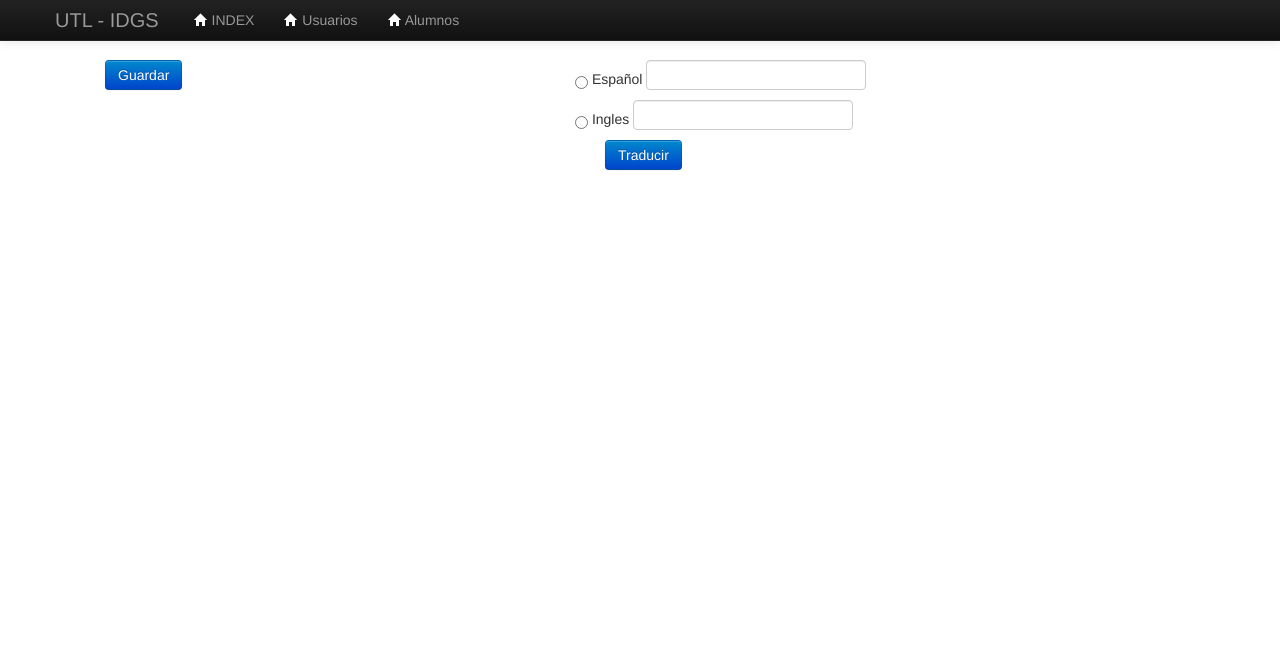
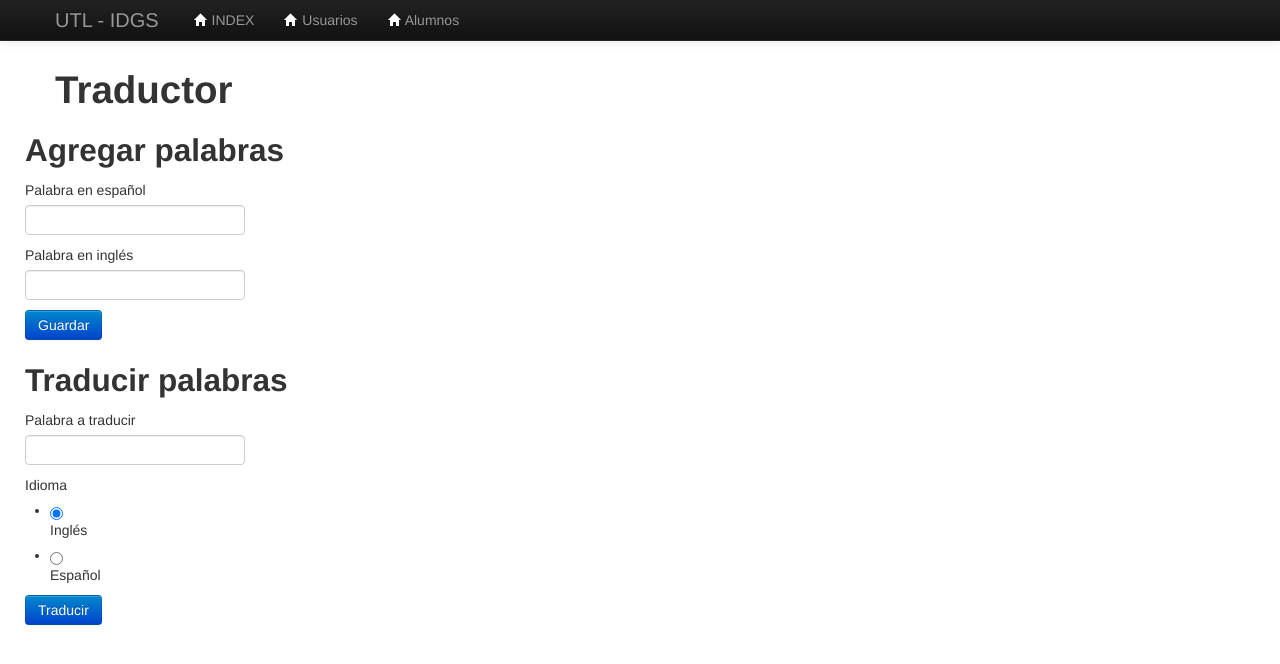
Before and after one commit to IDGS-804-20001497/idgs804_Flask2, a Flask app: template templates/traductor.html in a window 1280 px wide. Shown: the top 664 px of the page. Run offline with Flask 2, Linux system fonts and the light colour scheme; the template is opened without the code that fills it: values that come from a table or form of the project are taken from there, others are empty; some libraries are stand-ins or nearby versions.

Commit message:
24 de febrero

```diff
--- a/app.py
+++ b/app.py
@@ -1,11 +1,13 @@
 from flask import Flask, render_template
 from flask import request
 from flask_wtf.csrf import CSRFProtect
-from forms import *
+import forms
 from collections import Counter
 from flask import make_response
 from flask import flash
 import os
+from flask import Flask, render_template, request
+from forms import WordForm, TranslateForm
 
 app = Flask(__name__)
 app.config['SECRET_KEY'] = "ESTA ES UNA CLAVE ENCRIPTADA"
@@ -86,34 +88,31 @@ def Calculos():
     return render_template("Calculos.html", lista = lista, maxim = maxim, minimo = minimo, promedio = promedio, resultado = resultado)
 
 @app.route('/traductor', methods=['GET', 'POST'])
-def traductor():
+def index():
+    word_form = WordForm()
+    translate_form = TranslateForm()
 
-    words = form.WordsForm(request.forms)
-    palabraEncontrada = ''
-    if(request.method == 'POST' and words.validate()):
-        btnGuardar = request.form.get('btnGuardar')
-        btnTraducir = request.form.get('btnTraducir')
-        if(btnGuardar == 'Guardar'):
-            file = open('palabras.txt', 'a')
-            file.write('\n' + words.spanish.data.upper() + '\n' + words.english.data.upper())
-            file.close()
-        if(btnTraducir == 'Traducir'):
-            opcion = request.form.get('translate')
-            file = open('palabras.txt', 'r')
-            palabras = [linea.rstrip('\n') for linea in file]
-            if(opcion == 'spanish'):
-                spanishWord = request.form.get('txtSpanish')
-                for posicion in range(len(palabras)):
-                    if(palabras[posicion] == spanishWord.upper()):
-                        palabraEncontrada = palabras[posicion - 1]
-            elif(opcion == 'english'):
-                englishWord = request.form.get('txtEnglish')
-                for posicion in range(len(palabras)):
-                    if(palabras[posicion] == englishWord.upper()):
-                        palabraEncontrada = palabras[posicion + 1]
-                        print(palabraEncontrada)
+    if word_form.validate_on_submit():
+        with open('palabras.txt', 'a') as f:
+            f.write(f'{word_form.spanish_word.data.lower()}={word_form.english_word.data.lower()}\n')
+        return render_template('traductor.html', word_form=word_form, translate_form=translate_form, message='Guardado con éxito')
 
-    return render_template('traductor.html', form = words, palabraEncontrada = palabraEncontrada)
+    if translate_form.validate_on_submit():
+        language = translate_form.language.data
+        with open('palabras.txt') as f:
+            words = dict(line.strip().lower().split('=') for line in f)
+            try:
+                if language == 'english':
+                    translation = words[translate_form.word.data.lower()]
+                else:
+                    translation = [key for key, value in words.items() if value == translate_form.word.data.lower()][0]
+                message = f'Traducción: {translation}'
+            except (KeyError, IndexError):
+                message = 'No se encuentra la traducción'
+        return render_template('traductor.html', word_form=word_form, translate_form=translate_form, message=message)
+
+    return render_template('traductor.html', word_form=word_form, translate_form=translate_form)
+
 
 if __name__ == "__main__":
     csrf.init_app(app)
--- a/forms.py
+++ b/forms.py
@@ -1,9 +1,12 @@
 from wtforms import Form
 from flask_wtf import FlaskForm
-from wtforms import StringField, SubmitField, FieldList, FormField, SelectField, RadioField
-from wtforms.fields import EmailField, TextAreaField, PasswordField, RadioField
+from wtforms import StringField, SubmitField, FieldList, FormField, SelectField, RadioField,EmailField,PasswordField
+from wtforms import Form
+from wtforms import StringField, IntegerField
+from wtforms.fields import FieldList
 from wtforms import validators
 from wtforms.validators import DataRequired
+
 
 def mi_validacion(form, field):
     if len(field.data) == 0:
@@ -24,9 +27,16 @@ class UserForm(Form):
     email = EmailField('Correo')
     numero = StringField('Numero')
 
-class WordsForm(Form):
-    spanish = StringField('Spanish')
-    english = StringField('English')
+class WordForm(FlaskForm):
+    spanish_word = StringField('Palabra en español', validators=[DataRequired()])
+    english_word = StringField('Palabra en inglés', validators=[DataRequired()])
+    submit = SubmitField('Guardar')
+
+class TranslateForm(FlaskForm):
+    word = StringField('Palabra a traducir', validators=[DataRequired()])
+    language = RadioField('Idioma', choices=[('english', 'Inglés'), ('spanish', 'Español')], default='english')
+    submit = SubmitField('Traducir')
+
 
 
 class LoginForm(Form):
--- a/palabras.txt
+++ b/palabras.txt
@@ -0,0 +1 @@
+agua=water
--- a/templates/CajasDinamicas.html
+++ b/templates/CajasDinamicas.html
@@ -10,8 +10,11 @@
                 {{render_Field(form.numero)}}
             </div>
         </div>
+        <br>
+        <br>
         <input type="submit" id="al" name="al" value="GENERAR">
     </form>
+    <br>
     {% if numero!=null %}
         <form action="/Calculos" method="post">
             <input type="hidden" name="csrf_token" value="{{ csrf_token() }}"/>
@@ -22,6 +25,7 @@
                     <input type="number" name="txtNum" id="txtNum">
                     {% endfor %}
                 </div>
+                <br>
                 <input type="submit" value="CALCULAR">
             </div>
     </form>
--- a/templates/traductor.html
+++ b/templates/traductor.html
@@ -1,34 +1,41 @@
-{% extends 'layout.html' %}
+{% extends "layout.html" %}
 {% block content %}
-{% from '_macros.html' import render_field %}
+<body>
+    <div class="container mt-5">
+        <h1 class="mb-4">Traductor</h1>
 
-<div class="container-fluid">
-    <form action="" method="post" novalidate>
-        {{form.csrf_token}}
-        <input type="hidden" name="csrf_token" value="{{csrf_token()}}">
-        <div class="span5">
-            <div class="row control_group">
-                {{render_field(form.spanish)}}
-                {{render_field(form.english)}}
+        <div class="row">
+            <div class="col-md-6">
+                <h2>Agregar palabras</h2>
+                <form method="POST">
+                    {{ word_form.csrf_token }}
+                    <div class="form-group">
+                        {{ word_form.spanish_word.label }}
+                        {{ word_form.spanish_word(class="form-control") }}
+                    </div>
+                    <div class="form-group">
+                        {{ word_form.english_word.label }}
+                        {{ word_form.english_word(class="form-control") }}
+                    </div>
+                    {{ word_form.submit(class="btn btn-primary") }}
+                </form>
+                {% if message %}
+                    <div class="alert alert-success mt-3">{{ message }}</div>
+                {% endif %}
             </div>
-            <input type="submit" value="Guardar" id="btnGuardar" name="btnGuardar" class="btn btn-primary">
-        </div>
-        <div class="span5">
-            <div class="row control_group">
-                <input type="radio" name="translate" value="spanish"> Español
-                <input type="text" name="txtSpanish" id="txtSpanish">
-                <br>
-                <input type="radio" name="translate" value="english"> Ingles
-                <input type="text" name="txtEnglish" id="txtEnglish">
-                <br>
-            </div>
-            <input type="submit" value="Traducir" id="btnTraducir" name="btnTraducir" class="btn btn-primary">
-            <br>
-            <br>
-            <h1>
-                {{palabraEncontrada}}
-            </h1>
-        </div>
+
+    <h2>Traducir palabras</h2>
+    <form method="POST">
+        {{ translate_form.csrf_token }}
+        {{ translate_form.word.label }}
+        {{ translate_form.word }}
+        {{ translate_form.language.label }}
+        {{ translate_form.language }}
+        {{ translate_form.submit (class="btn btn-primary")}}
     </form>
+    {% if message %}
+        <div class="alert alert-info mt-3">{{ message }}</div>
+    {% endif %}
+</div>
 </div>
 {% endblock %}
```
